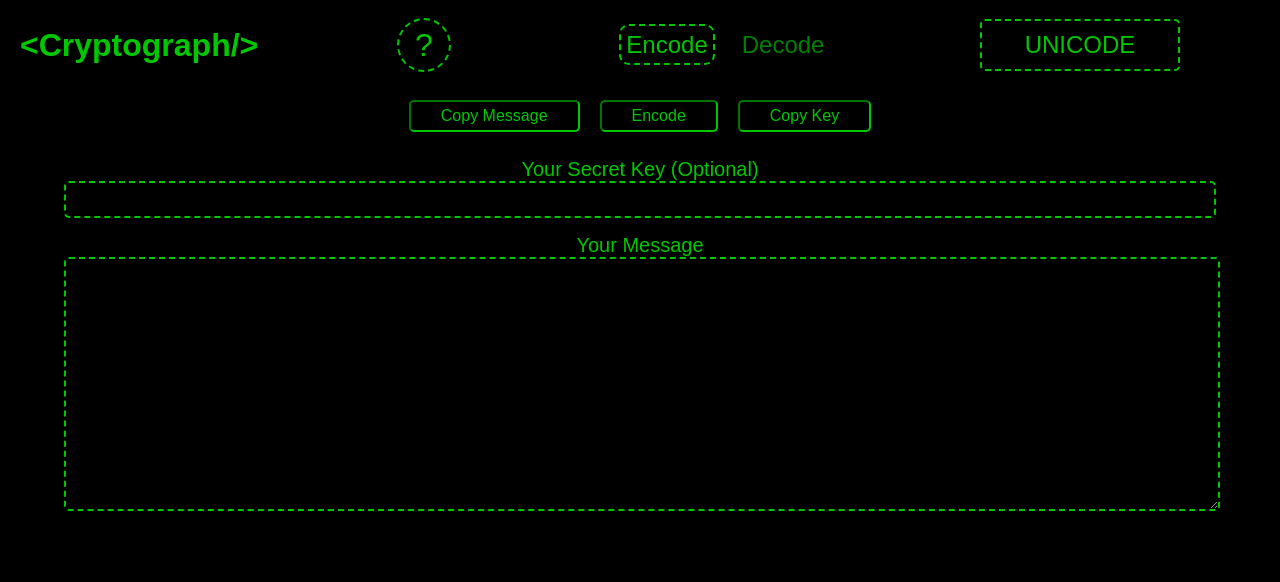
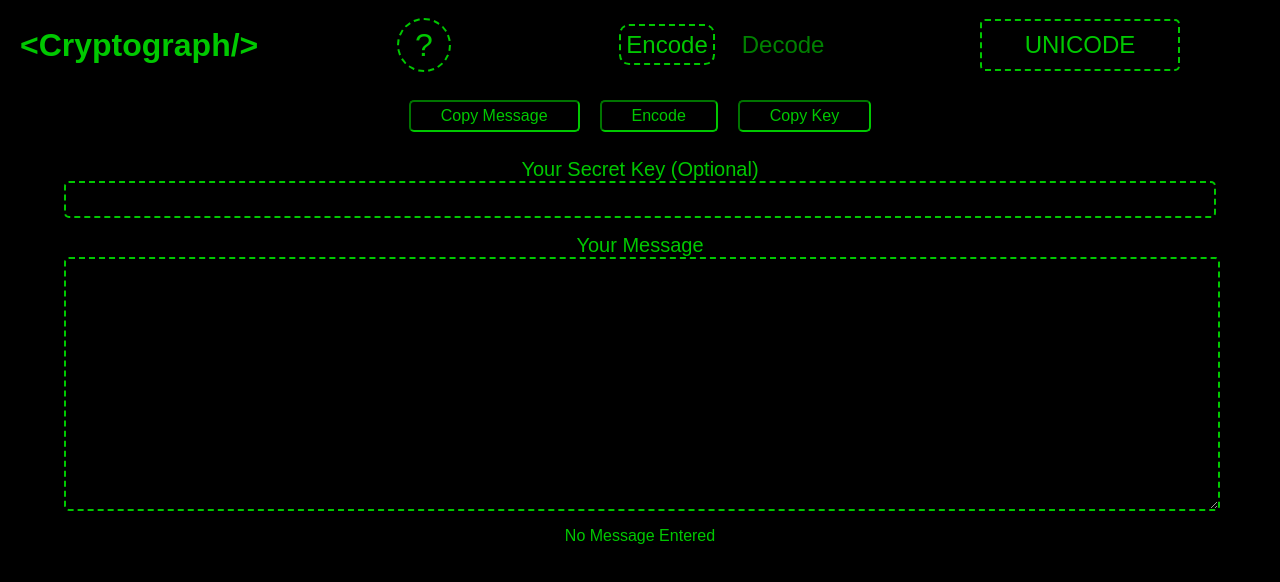
Before and after one commit to daniel-deru/react-cryptograpg, a React (Create React App) app: page / in a window 1280 px wide. Both pictures are taken after a click on the button "Encode". Shown: the top 582 px of the page. Built offline with nearby package versions, Linux system fonts and the light colour scheme; a web font is replaced by a local one.

Commit message:
final commit

```diff
--- a/src/components/styles/Output.styled.ts
+++ b/src/components/styles/Output.styled.ts
@@ -4,6 +4,7 @@ import { motion } from "framer-motion"
 export const OutputComponent = styled(motion.div)`
     color: ${({theme}) => theme.colors.green};
     margin: auto;
-    font-size: 0.5em;
+    margin-top: 1rem;
+    font-size: 1em;
     width: 100%;
 `
--- a/src/components/tsx/Output.tsx
+++ b/src/components/tsx/Output.tsx
@@ -1,5 +1,7 @@
+import { useEffect } from "react"
 import { OutputComponent } from "../styles/Output.styled"
 import {Variants, motion} from "framer-motion"
+import { AnimatePresence } from "framer-motion"
 // import {outputContainerVariant} from "../../variants/outputVariant"
 
 interface Props {
@@ -8,32 +10,36 @@ interface Props {
 
 export const outputContainerVariant: Variants = {
     initial: {
-        opacity: 1,
         top: 50
     },
     animate: {
-        transition: {
-            duration: 0.5
-        },
         top: 0,
-        opacity: 1,
     }
 }
 
 const Output: React.FC<Props> = ({ output }) => {
+
+    useEffect(() => {
+        console.log("The output component has been mounted")
+    }, [output])
     return (
+        <AnimatePresence>
             <OutputComponent
+
+            >
+                {output &&
+                    <motion.div
+                        key="output"
                         variants={outputContainerVariant}
                         initial="initial"
                         animate="animate"
                     >
-        {output &&
-            <motion.div>
                         {output}
                     </motion.div>
                 }
 
             </OutputComponent>
+        </AnimatePresence>
     )
 }
 
--- a/src/pages/tsx/encode.tsx
+++ b/src/pages/tsx/encode.tsx
@@ -27,7 +27,6 @@ const Encode: React.FC = () => {
   const keyRef = useRef<HTMLInputElement | null>(null)
 
   const encodeMessage = (): void => {
-    setOuput("")
     let message: string = ""
     const key: InputType = keyRef.current?.value
 
@@ -36,12 +35,12 @@ const Encode: React.FC = () => {
     message = messageRef.current.value
 
     let encryptedMessage: string = encode(message, encryptionMethod, key)
+
     return setOuput(encryptedMessage ? encryptedMessage : "Something Went Wrong")
 
   }
 
   const decodeMessage = (): void => {
-    setOuput("")
     let message: string =""
     const key: InputType = keyRef.current?.value
     if(!messageRef.current?.value) return setOuput("No Message Entered")
@@ -84,7 +83,7 @@ const Encode: React.FC = () => {
         </section>
 
         <section>
-
+            {output && <Output output={output}/>}
         </section>
       </main>
 
```
Lines whose indentation alone changed are shown as unchanged.
